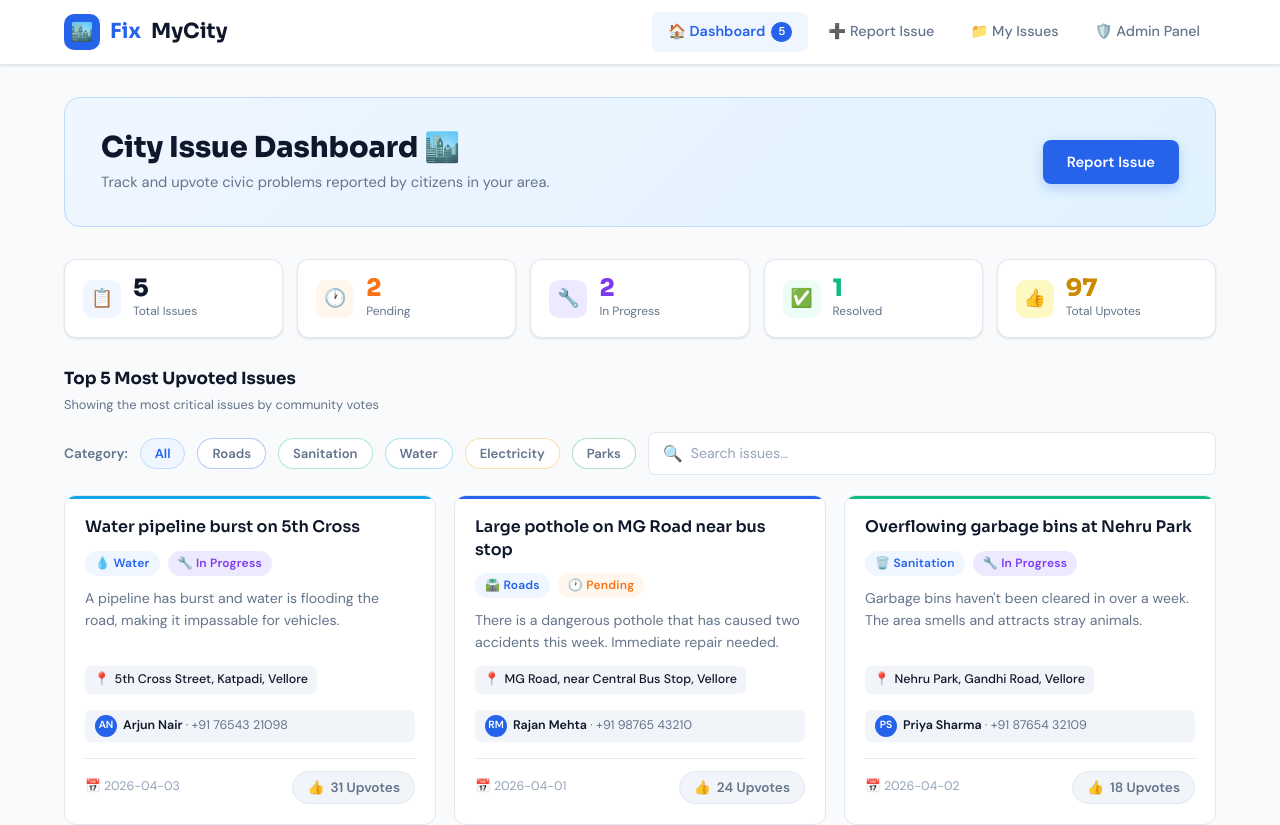
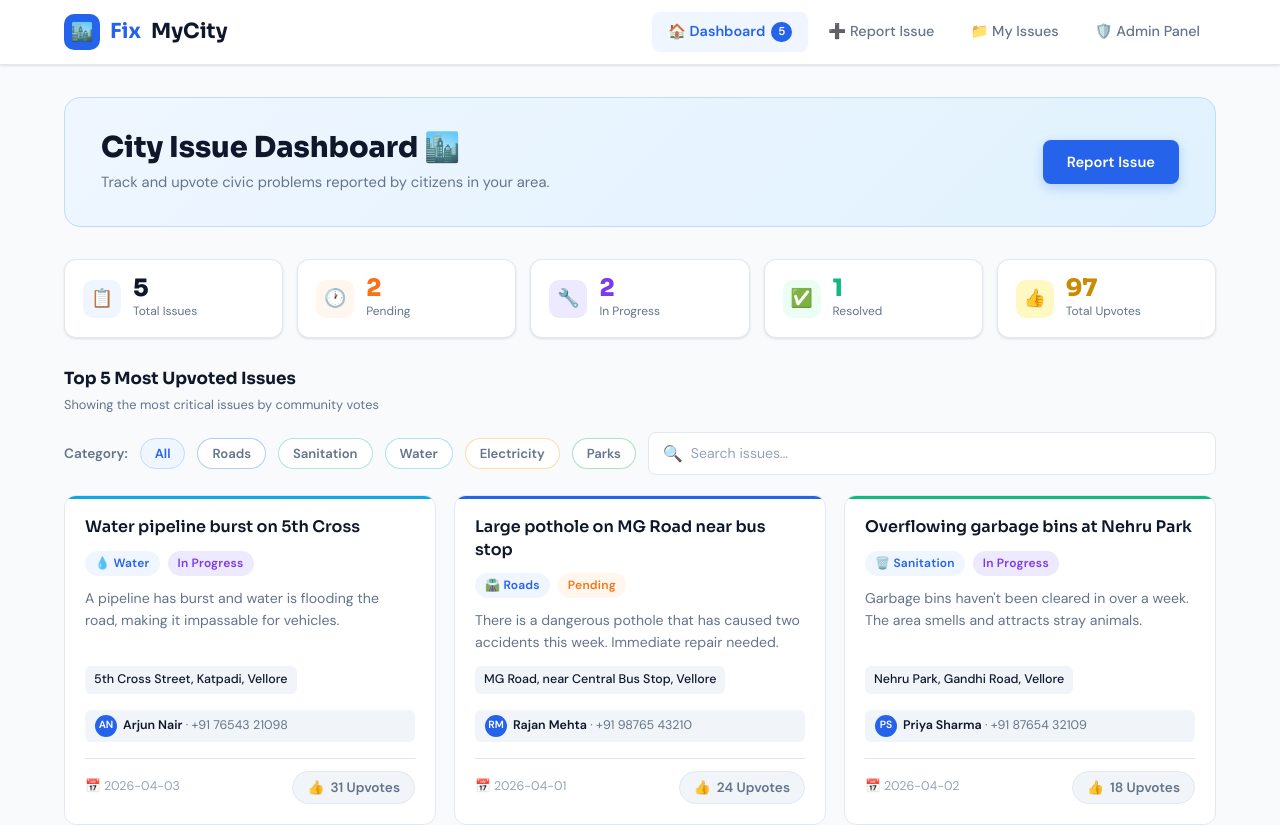
Before and after one commit to Ayaan342/fixmycity, a React (Create React App) app: page / in a window 1280 px wide. Shown: the top 825 px of the page. Built offline with nearby package versions, Linux system fonts and the light colour scheme; the HTML template or start-up script is replaced by a standard one.

Commit message:
Update IssueCard.js

```diff
--- a/src/components/IssueCard.js
+++ b/src/components/IssueCard.js
@@ -12,8 +12,8 @@ function statusBadgeClass(status) {
 }
 
 function statusIcon(status) {
-  if (status === "Pending")     return "🕐";
-  if (status === "In Progress") return "🔧";
+  if (status === "Pending")     ;
+  if (status === "In Progress") ;
   if (status === "Resolved")    return "✅";
   return "";
 }
@@ -47,7 +47,7 @@ function IssueCard({ issue, onUpvote }) {
           background: "var(--surface2)", borderRadius: 6,
           padding: "4px 9px", width: "fit-content"
         }}>
-          📍 <span style={{ fontWeight: 500, color: "var(--text)" }}>{issue.location}</span>
+         <span style={{ fontWeight: 500, color: "var(--text)" }}>{issue.location}</span>
         </div>
       )}
 
```
